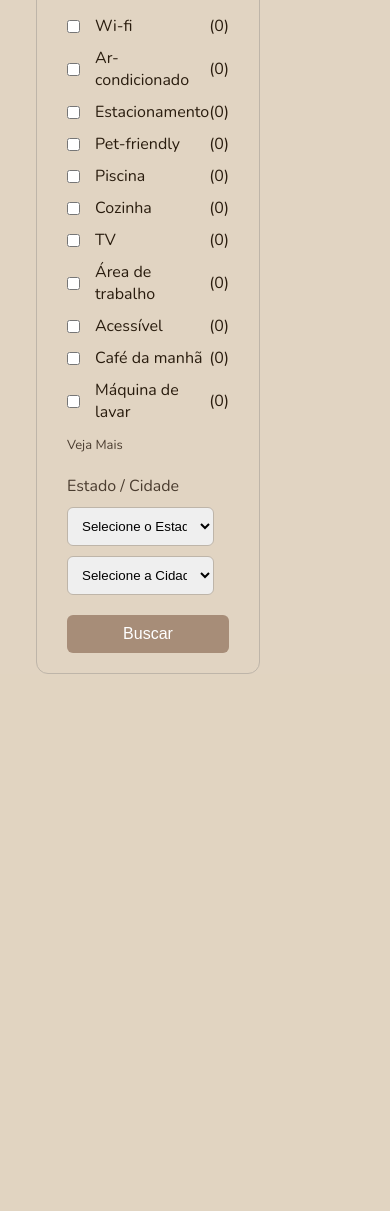
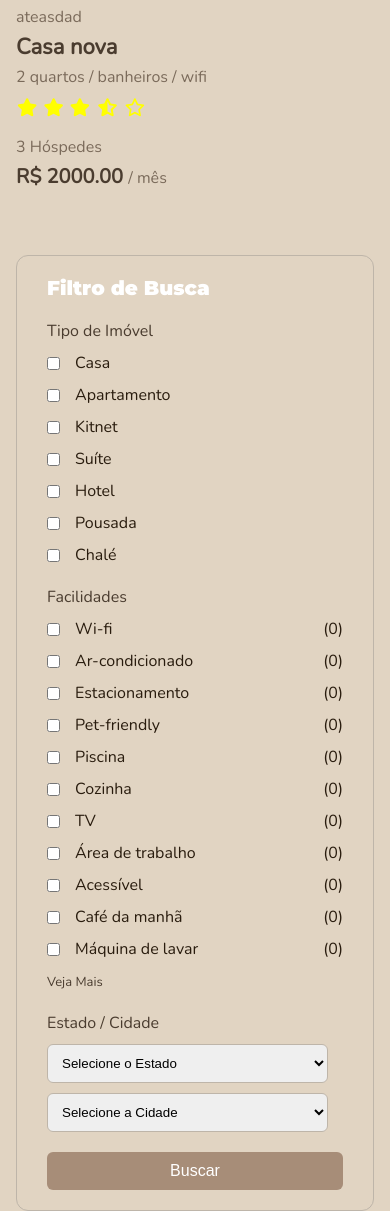
Before and after one commit to luyzabrunna/ABhostel, a PHP site: page /php/listar_imoveis.php in a window 390 px wide. Shown: the part 1810-3021 px from the top of the page. Before the commit the page ends 2484 px from the top, so only its background shows below. Run offline with PHP 8.4, Linux system fonts and the light colour scheme; data comes from the database, SQL or seed files in the repository.

Commit message:
correções

```diff
--- a/src/assets/css/listar_imoveis.css
+++ b/src/assets/css/listar_imoveis.css
@@ -1,4 +1,3 @@
-/*paleta de cores*/
 :root{
     --marrom-escuro: #291C0E;
     --marrom-medio: #6E473B;
@@ -327,38 +326,41 @@ header {
   background-color: var(--texto-claro);
 }
 
-
 /* ==========================
-   RESPONSIVIDADE
-==========================
-
- MOBILE
+   RESPONSIVO — MENU MOBILE (igual ao cadastro)
+========================== */
 @media (max-width: 768px) {
   .menu-desktop {
     display: none;
-  }
-
-  .logo img {
-    margin-left: -35px;
   }
 
   .btn.open {
     display: block;
   }
 
-  .busca {
-    flex-direction: column;
-    border-radius: 20px;
-    padding: 20px;
+  /* Ajustes extras para melhor visual em mobile */
+  .lista-imoveis {
+    padding: 0 16px;
   }
 
-  .busca button {
-    width: 100%;
-    border-radius: 20px;
+  .coluna-esquerda,
+  .coluna-direita {
+    flex-basis: 100%;
+    max-width: 100%;
   }
 
-  .footer-footer {
-    text-align: center;
+  .imovel {
+    flex-direction: column;
+  }
+
+  .imovel-img,
+  .imovel-info {
+    flex-basis: 100%;
+    max-width: 100%;
+  }
+
+  .imovel-valor {
+    text-align: left;
+    margin-top: 10px;
   }
 }
-*/
--- a/src/php/header.php
+++ b/src/php/header.php
@@ -1,13 +1,13 @@
  <!-- HEADER -->
   <header>
     <div class="logo">
-      <a href="/index.php"><img src="/assets/Imagens/logo.png" alt="Logo ABhostel"></a>
+      <a href="/index.php"><img src="../assets/Imagens/logo.png" alt="Logo ABhostel"></a>
     </div>
 
     <!-- MENU DESKTOP -->
     <nav class="menu-desktop">
       <ul class="menu-links">
-        <li><a href="/index.php" class="active">Início</a></li>
+        <li><a href="../index.php" class="active">Início</a></li>
         <li><a href="/php/listar_imoveis.php">Imóveis</a></li>
         <li><a href="">Anuncie seu imóvel</a></li>
       </ul>
--- a/src/php/listar_imoveis.php
+++ b/src/php/listar_imoveis.php
@@ -247,6 +247,6 @@ $imoveis = $stmt->fetchAll(PDO::FETCH_ASSOC);
       </div>
   </div>
 
-  <script src="../assets/js/menu.js"></script>
+  <script src="/assets/js/menu.js"></script>
 </body>
 </html>
```
